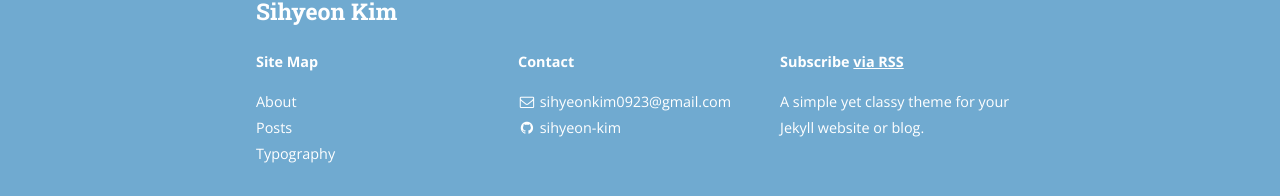
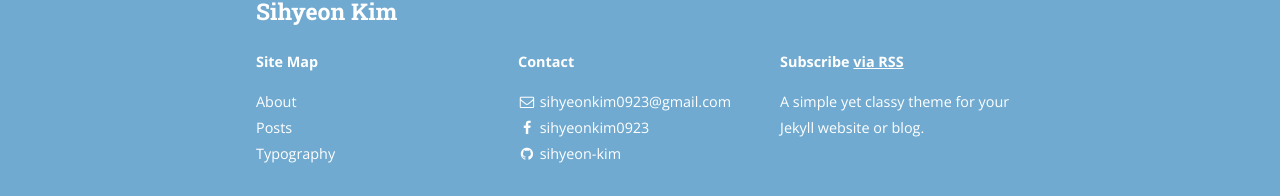
Before and after one commit to sihyeon-kim/sihyeon-kim.github.io, a Jekyll site: the page built from index.html, in a window 1280 px wide. Shown: the part 2084-2280 px from the top of the page. Built offline with Jekyll 4.4.1, drawn with Linux system fonts in a browser that asks for light colours; nearby versions of some CDN libraries; the list of posts is cut into pages by our own code.

Commit message:
Update _config.yml

```diff
--- a/_config.yml
+++ b/_config.yml
@@ -83,8 +83,8 @@ social:
 
   - name: Facebook
     icon: facebook
-    username:
-    url:
+    username: sihyeonkim0923
+    url: https://www.facebook.com/sihyeonkim0923
     desc: Friend me on Facebook
     share: true
 
```
